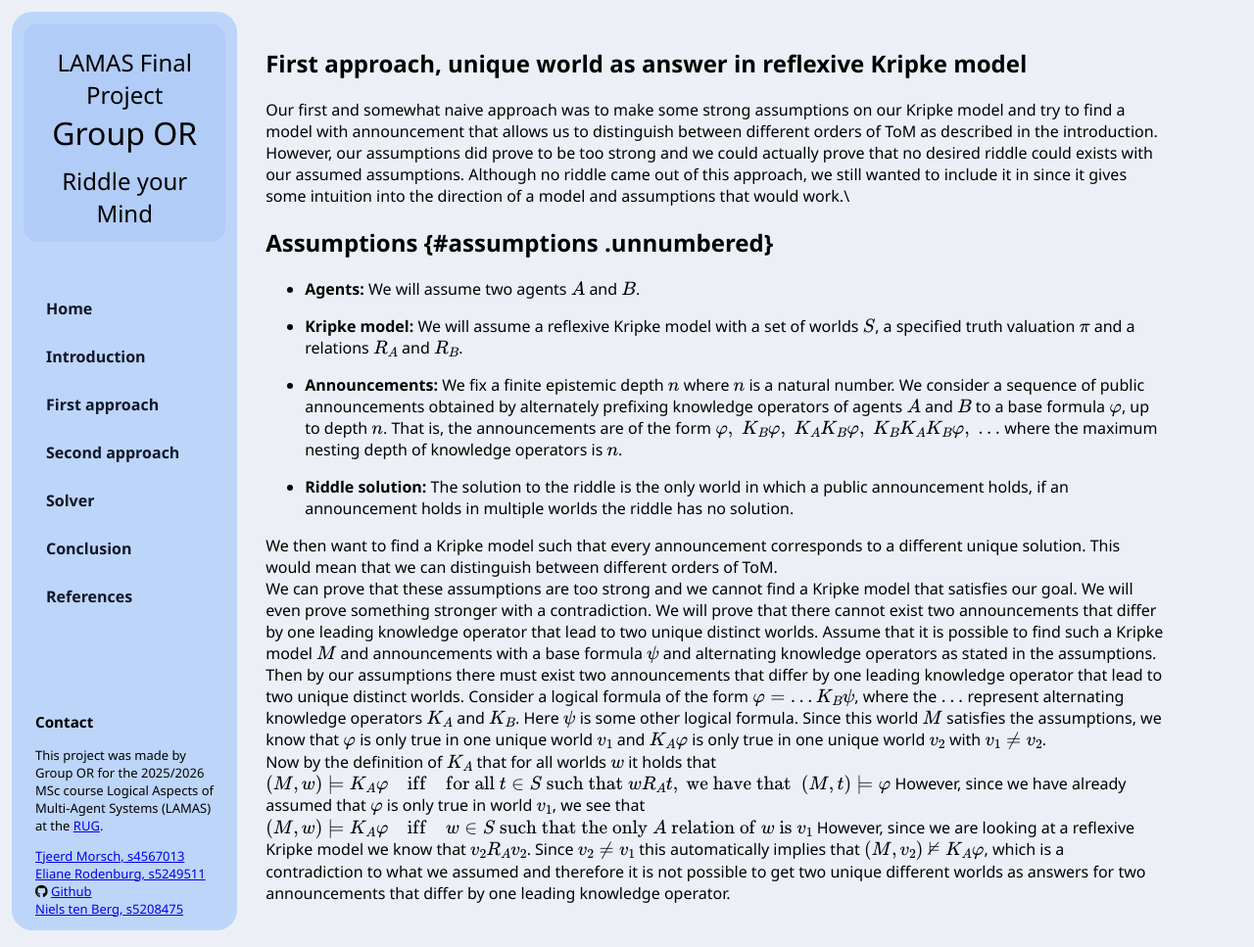
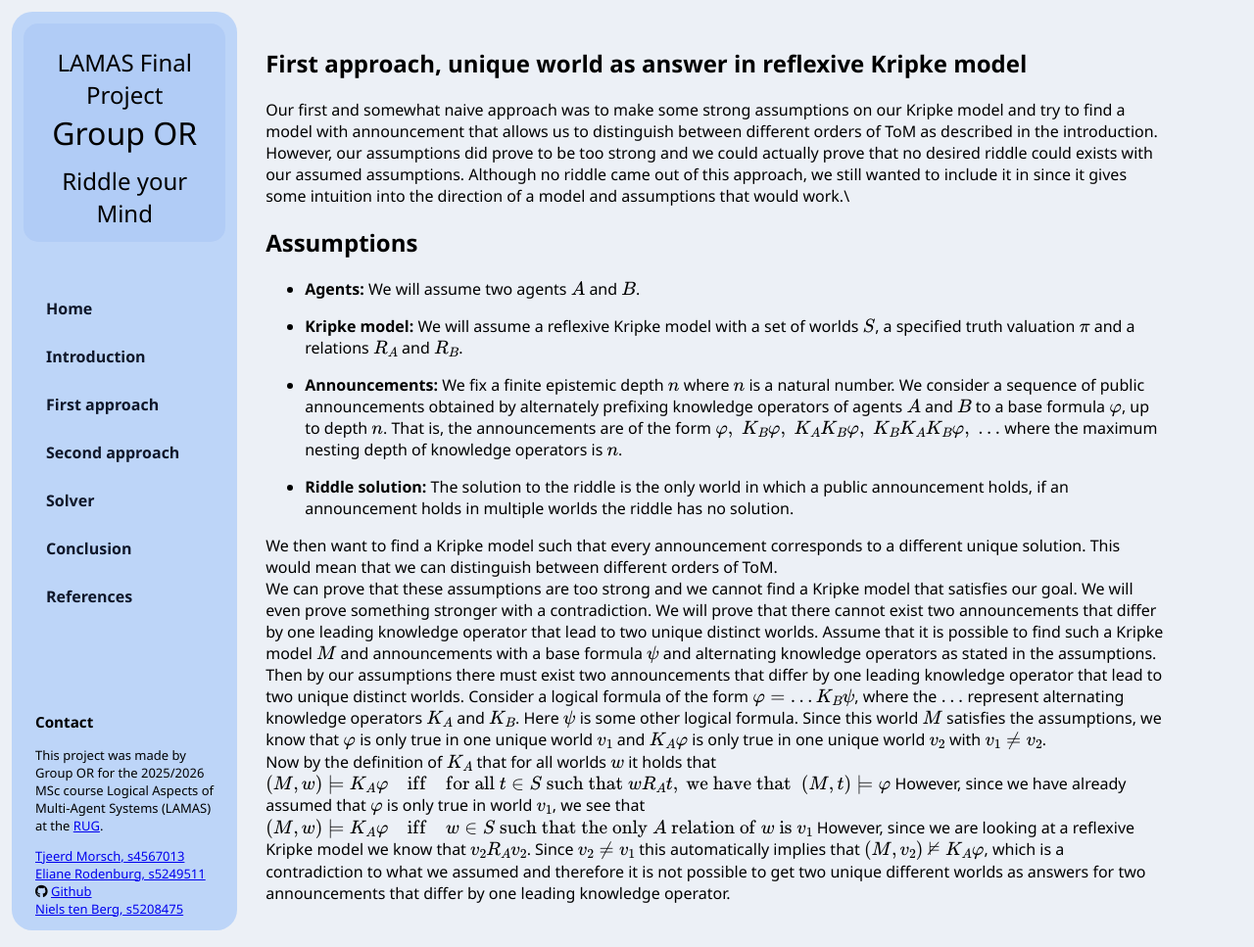
Before and after one commit to SnooLuna/LAMAS_OR, a Jekyll site: the page built from docs/1approach.md, in a window 1280 px wide and 967 px high. Shown: the whole window at 98% size. Built offline with Jekyll 4.4.1, drawn with Linux system fonts in a browser that asks for light colours; nearby versions of some CDN libraries; formulas are drawn with MathJax 3.

Commit message:
Update 1approach.md

```diff
--- a/docs/1approach.md
+++ b/docs/1approach.md
@@ -13,7 +13,7 @@ of this approach, we still wanted to include it in since it gives some
 intuition into the direction of a model and assumptions that would
 work.\
 
-## Assumptions {#assumptions .unnumbered}
+## Assumptions
 
 -   **Agents:** We will assume two agents $A$ and $B$.
 
```
